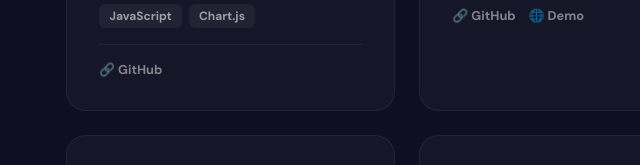
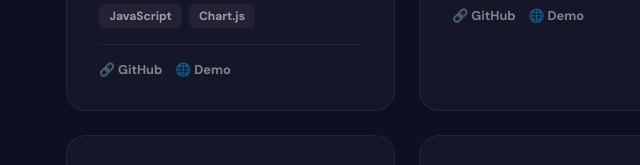
Before and after one commit to javips99/Mi-porfolio, a plain HTML site: page index.html in a window 1280 px wide. Shown: the part 2047-2212 px from the top of the page, 56-696 px from the left. Drawn offline with Linux system fonts and the light colour scheme.

Commit message:
feat: añadir enlace demo a Gestor de Gastos
Co-Authored-By: Claude Sonnet 4.6 <noreply@anthropic.com>

```diff
--- a/index.html
+++ b/index.html
@@ -896,6 +896,7 @@
                 </div>
                 <div class="project-links">
                     <a href="https://github.com/javips99/Gestor-de-gastos" target="_blank">🔗 GitHub</a>
+                    <a href="https://gestor-de-gastos-x40q.onrender.com" target="_blank">🌐 Demo</a>
                 </div>
             </div>
 
```
